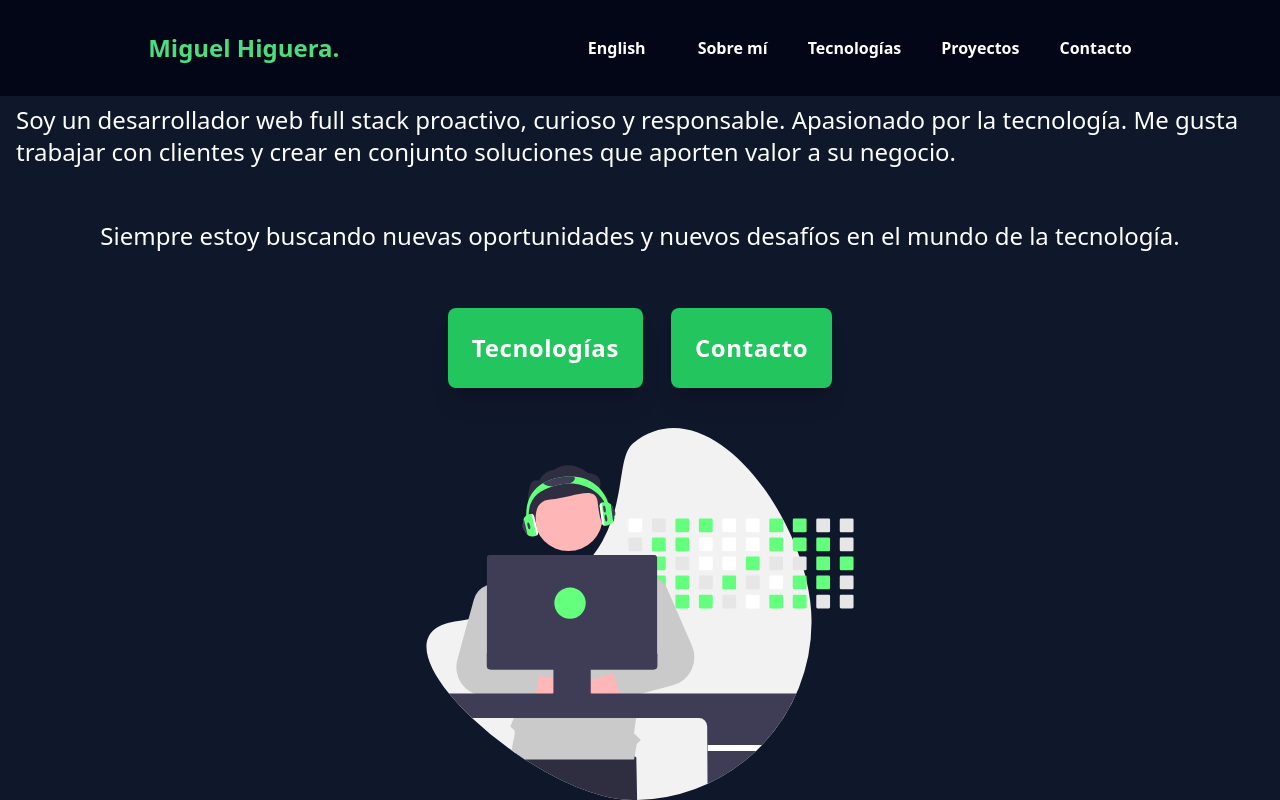
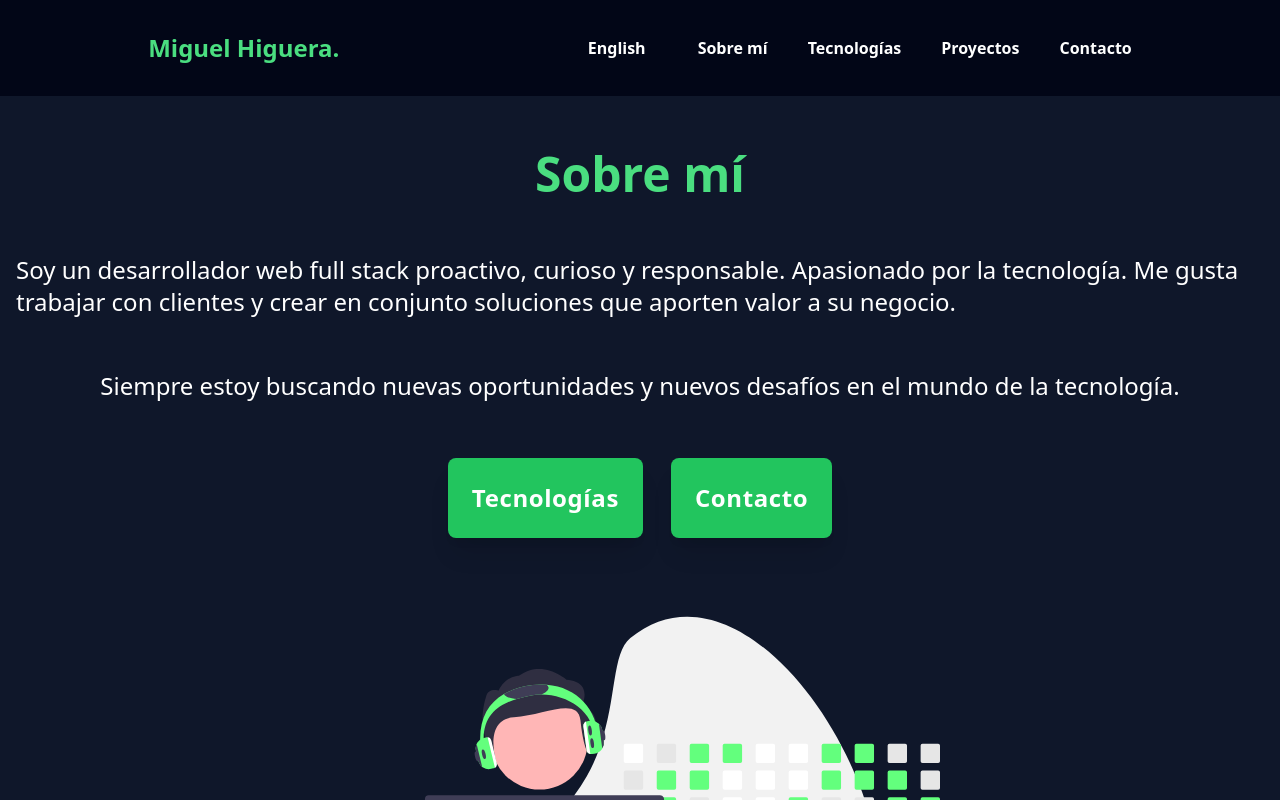
Before and after one commit to MiguelHigueraDev/miguel-higuera-portfolio, a SvelteKit app: page /about-me in a window 1280 px wide. Shown: the top 800 px of the page. Built offline with nearby package versions, Linux system fonts and the light colour scheme.

Commit message:
Fixed about me height

```diff
--- a/src/components/AboutMe.svelte
+++ b/src/components/AboutMe.svelte
@@ -2,9 +2,9 @@
     import { t, locale, locales } from "../store";
     import DeveloperIcon from "./icons/DeveloperIcon.svelte";
 </script>
-<section id="about-me" class="relative w-full h-[1000px] md:h-screen mx-auto">
-    <div class="absolute inset-0 max-w-7xl mx-auto flex flex-col justify-start md:justify-center items-center">
-        <div class="block w-full h-[150px] md:h-[150px] xl:hidden"></div>
+<section id="about-me">
+    <div class="max-w-7xl mx-auto flex flex-col justify-start md:justify-center items-center">
+        <div class="block w-full h-[150px] md:h-[150px] lg:h-[120px] xl:h-[150px]"></div>
         <h1 class="text-green-400 text-5xl font-bold">{$t('about_me')}</h1>
         <h2 class="p-4 mt-5 md:mt-10 text-2xl text-white"> {$t('about_me_1')}</h2>
         <h2 class="p-4 mt-5 text-2xl text-white">{$t('about_me_2')}</h2>
@@ -12,7 +12,6 @@
             <a href="/technologies" class="text-center text-white tracking-wide text-xl md:text-2xl lg:text-2xl mb-10 font-semibold bg-green-500 hover:bg-green-300 hover:text-black p-6 rounded-lg shadow-xl">{$t('technologies')}</a>
             <a href="/contact" class="text-center text-white tracking-wide text-xl md:text-2xl lg:text-2xl mb-10 font-semibold bg-green-500 hover:bg-green-300 hover:text-black p-6 rounded-lg shadow-xl">{$t('contact')}</a>
         </section>
-
-        <DeveloperIcon />
+        <DeveloperIcon width={600} height={600}/>
     </div>
 </section>
```
Also changed, not shown: src/components/icons/DeveloperIcon.svelte (+1 -0 lines).
